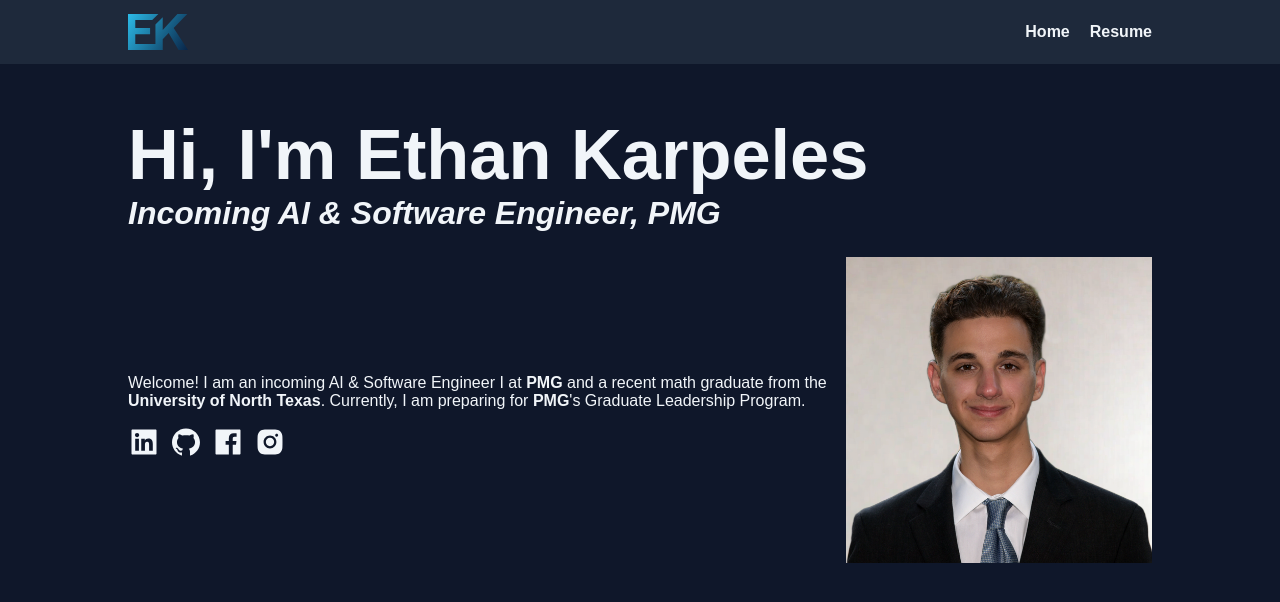
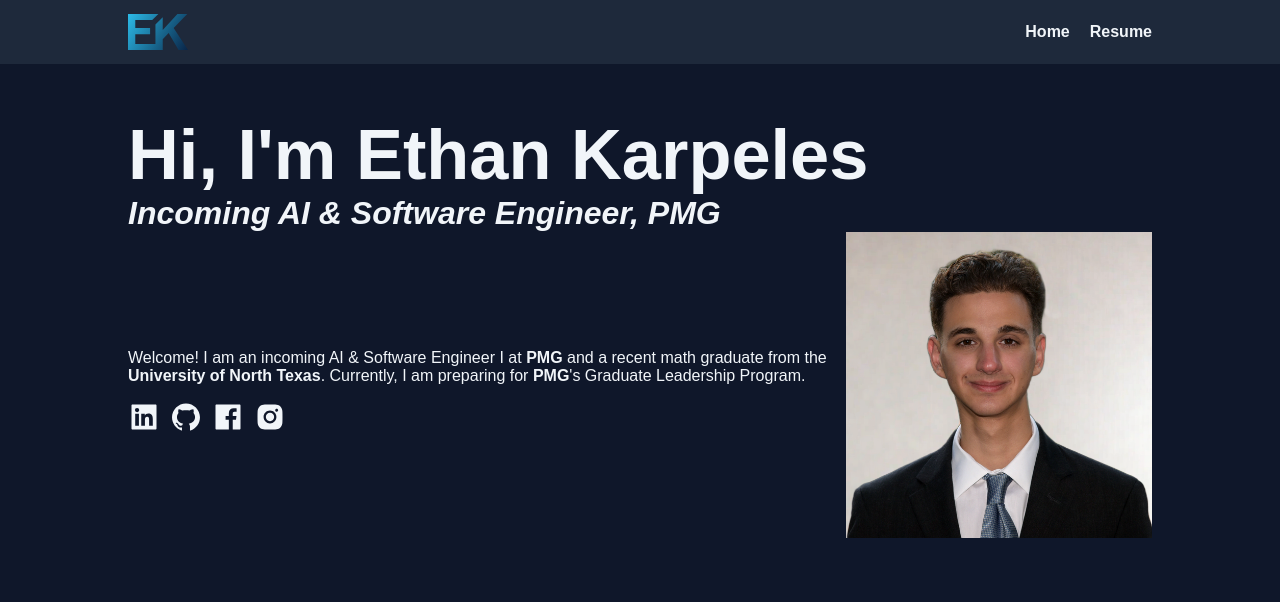
Before and after one commit to ethankarpeles/personal-website, a React (Vite) app: page /#/ in a window 1280 px wide. Shown: the top 602 px of the page. Built offline with nearby package versions, Linux system fonts and the light colour scheme.

Commit message:
Correct padding.

```diff
--- a/src/styles/global.css
+++ b/src/styles/global.css
@@ -61,7 +61,6 @@
     flex-wrap: wrap;
     flex-direction: row;
     align-items: center;
-    padding-top: var(--medium-space);
 }
 
 section div {
```
